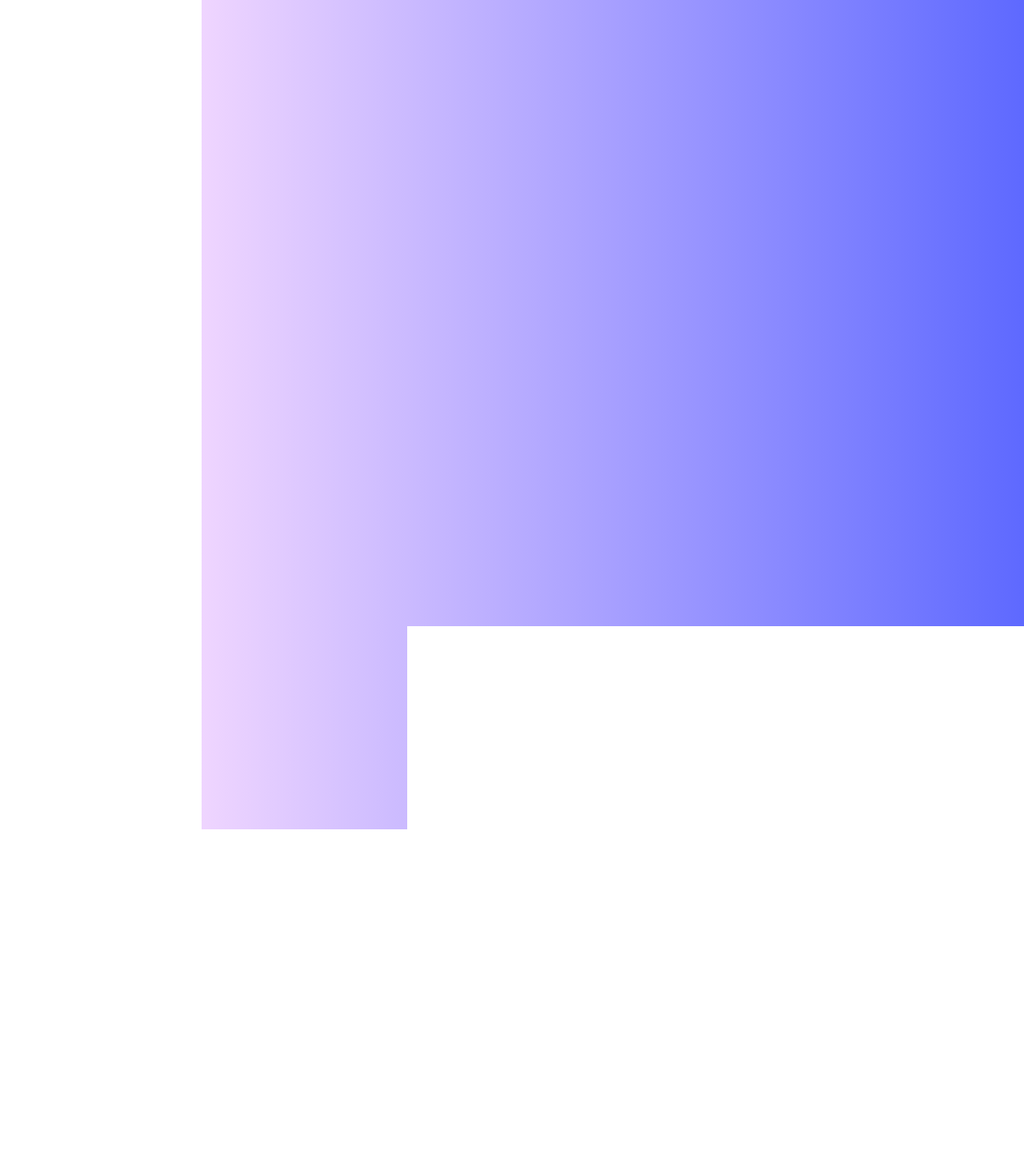
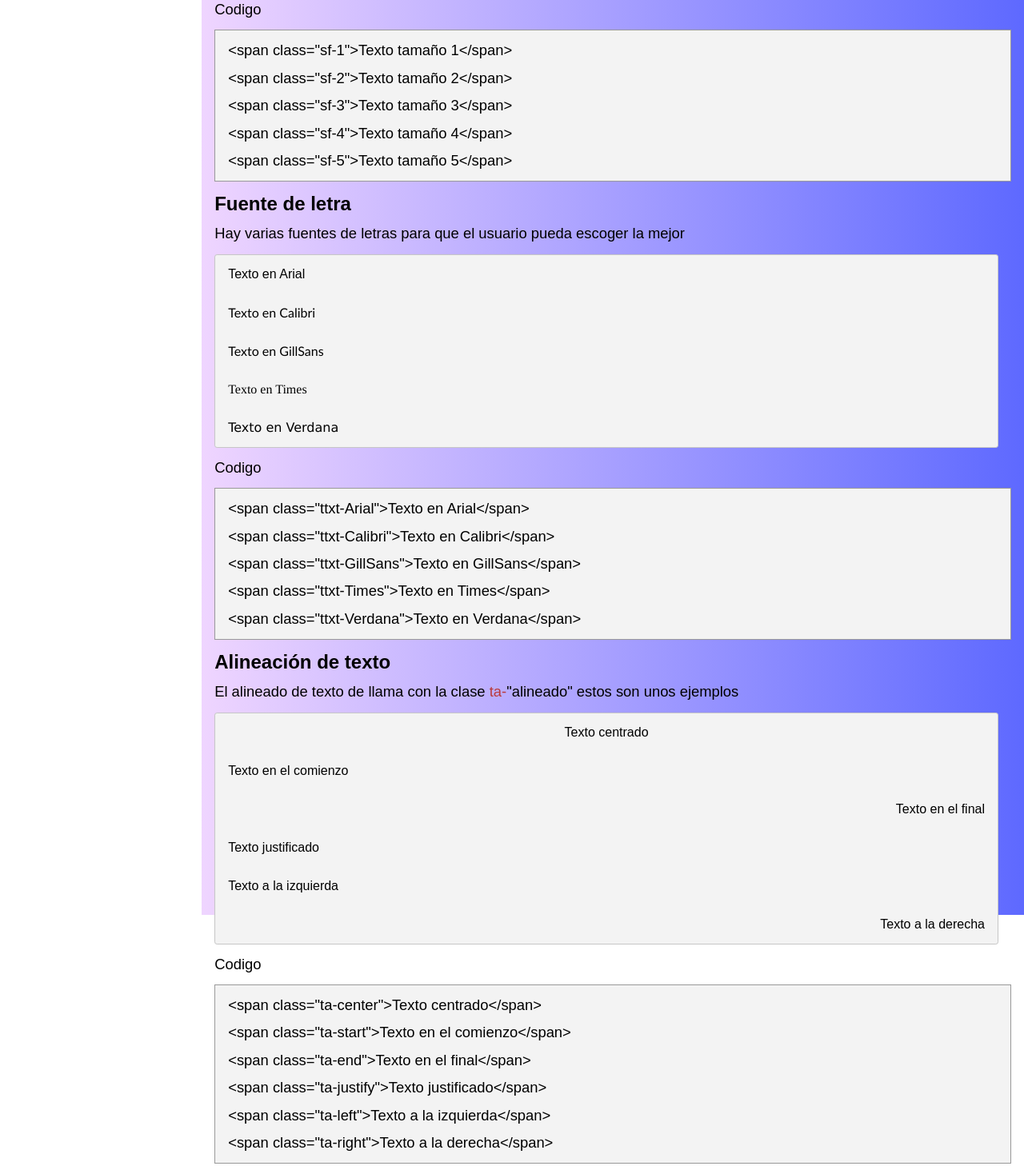
Before and after one commit to Isaac684/MKLibrary, a plain HTML site: page enlaces/fuente.html in a window 1280 px wide. Shown: the part 1504-2962 px from the top of the page at 80% size. Drawn offline with Linux system fonts and the light colour scheme; files whose address does not match are found by name.

Commit message:
Finalizacion de la documentacion de fuentes

```diff
--- a/enlaces/fuente.html
+++ b/enlaces/fuente.html
@@ -43,7 +43,7 @@
         <a class="link-s sf-2" href="#">Ocultar Elementos</a>
         <a class="link-s sf-2" href="#">Colores de fondo</a>
     </div>
-    <div style="margin-left: 19.7%; padding-top: 11vh; height: 500vh;display: flex; flex-direction: column; " class="cf-r5 p-5 par-5">
+    <div style="margin-left: 19.7%; padding-top: 11vh; height: 318vh;display: flex; flex-direction: column; " class="cf-r5 p-5 par-5">
         <span class="sf-5 mab-5">Fuentes</span>
         <span class="sf-3 ta-justify mab-5">Aqui podras observar las clases para cambiar el tamaño, fuente, color y grosor de la letra para tus paginas</span>
         <span class="sf-3 gf mab-5">Colores</span>
@@ -99,9 +99,113 @@
                 <span>class</span>=<span>"color-font-oscuro"</span><span>>Texto en color oscuro<span><</span>/span></span>
             </div>
         </div>
-        <span class="sf-3 gf mab-5 mar-5">Colores</span>
-        <span class="sf-2 alert mab-5">Para cambiar el color de la letra se utiliza la clase <span class="color-font-peligro">color-font-</span>"color", ahora un ejemplo:</span>
-
+        <span class="sf-3 gf mab-5 mar-5">Tamaños</span>
+        <span class="sf-2 alert mab-5">Existen 5 tamaños para el texto los cuales son:</span>
+        <div class="mde-5">
+            <div class="form" style="background-color: rgb(243, 243, 243);">
+                 <span class="sf-1 m-5">Texto tamaño 1</span>
+                 <span class="sf-2 m-5">Texto tamaño 2</span>
+                 <span class="sf-3 m-5">Texto tamaño 3</span>
+                 <span class="sf-4 m-5">Texto tamaño 4</span>
+                 <span class="sf-5 m-5">Texto tamaño 5</span>
+            </div>
+        </div>
+        <span class="sf-2 alert mab-5 mar-5">Codigo</span>
+        <div class="ttxt-Arial sf-2" style="background-color: rgb(243, 243, 243); border: 1px solid rgb(153, 153, 153);">
+            <div class="m-5">
+                <span><</span>span
+                <span>class</span>="sf-1">Texto tamaño 1<span><</span>/span></span>
+            </div>
+            <div class="m-5">
+                <span><</span>span
+                <span>class</span>="sf-2">Texto tamaño 2<span><</span>/span></span>
+            </div>
+            <div class="m-5">
+                <span><</span>span
+                <span>class</span>="sf-3">Texto tamaño 3<span><</span>/span></span>
+            </div>
+            <div class="m-5">
+                <span><</span>span
+                <span>class</span>="sf-4">Texto tamaño 4<span><</span>/span></span>
+            </div>
+            <div class="m-5">
+                <span><</span>span
+                <span>class</span>="sf-5">Texto tamaño 5<span><</span>/span></span>
+            </div>
+        </div>
+        <span class="sf-3 gf mab-5 mar-5">Fuente de letra</span>
+        <span class="sf-2 alert mab-5">Hay varias fuentes de letras para que el usuario pueda escoger la mejor</span>
+        <div class="mde-5">
+            <div class="form" style="background-color: rgb(243, 243, 243);">
+                 <span class="ttxt-Arial m-5">Texto en Arial</span>
+                 <span class="ttxt-Calibri m-5">Texto en Calibri</span>
+                 <span class="ttxt-GillSans m-5">Texto en GillSans</span>
+                 <span class="ttxt-Times m-5">Texto en Times</span>
+                 <span class="ttxt-Verdana m-5">Texto en Verdana</span>
+            </div>
+        </div>
+        <span class="sf-2 alert mab-5 mar-5">Codigo</span>
+        <div class="ttxt-Arial sf-2" style="background-color: rgb(243, 243, 243); border: 1px solid rgb(153, 153, 153);">
+            <div class="m-5">
+                <span><</span>span
+                <span>class</span>="ttxt-Arial">Texto en Arial<span><</span>/span></span>
+            </div>
+            <div class="m-5">
+                <span><</span>span
+                <span>class</span>="ttxt-Calibri">Texto en Calibri<span><</span>/span></span>
+            </div>
+            <div class="m-5">
+                <span><</span>span
+                <span>class</span>="ttxt-GillSans">Texto en GillSans<span><</span>/span></span>
+            </div>
+            <div class="m-5">
+                <span><</span>span
+                <span>class</span>="ttxt-Times">Texto en Times<span><</span>/span></span>
+            </div>
+            <div class="m-5">
+                <span><</span>span
+                <span>class</span>="ttxt-Verdana">Texto en Verdana<span><</span>/span></span>
+            </div>
+        </div>
+        <span class="sf-3 gf mab-5 mar-5">Alineación de texto</span>
+        <span class="sf-2 alert mab-5">El alineado de texto de llama con la clase <span class="color-font-peligro">ta-</span>"alineado" estos son unos ejemplos</span>
+        <div class="mde-5">
+            <div class="form" style="background-color: rgb(243, 243, 243);">
+                 <span class="ta-center m-5">Texto centrado</span>
+                 <span class="ta-start m-5">Texto en el comienzo</span>
+                 <span class="ta-end m-5">Texto en el final</span>
+                 <span class="ta-justify m-5">Texto justificado</span>
+                 <span class="ta-left m-5">Texto a la izquierda</span>
+                 <span class="ta-right m-5">Texto a la derecha</span>
+            </div>
+        </div>
+        <span class="sf-2 alert mab-5 mar-5">Codigo</span>
+        <div class="ttxt-Arial sf-2" style="background-color: rgb(243, 243, 243); border: 1px solid rgb(153, 153, 153);">
+            <div class="m-5">
+                <span><</span>span
+                <span>class</span>="ta-center">Texto centrado<span><</span>/span></span>
+            </div>
+            <div class="m-5">
+                <span><</span>span
+                <span>class</span>="ta-start">Texto en el comienzo<span><</span>/span></span>
+            </div>
+            <div class="m-5">
+                <span><</span>span
+                <span>class</span>="ta-end">Texto en el final<span><</span>/span></span>
+            </div>
+            <div class="m-5">
+                <span><</span>span
+                <span>class</span>="ta-justify">Texto justificado<span><</span>/span></span>
+            </div>
+            <div class="m-5">
+                <span><</span>span
+                <span>class</span>="ta-left">Texto a la izquierda<span><</span>/span></span>
+            </div>
+            <div class="m-5">
+                <span><</span>span
+                <span>class</span>="ta-right">Texto a la derecha<span><</span>/span></span>
+            </div>
+        </div>
     </div>
 
 </body>
```
